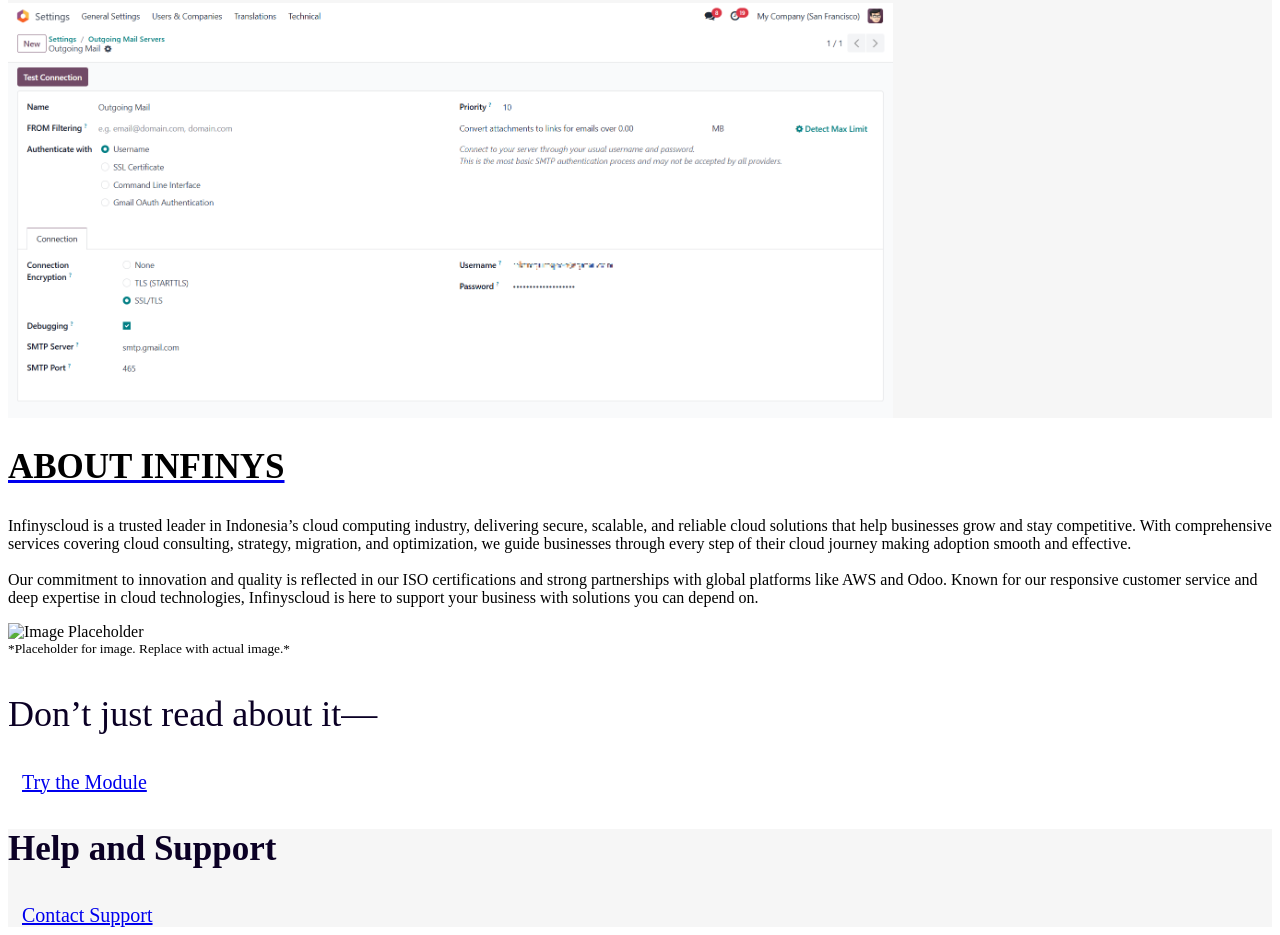
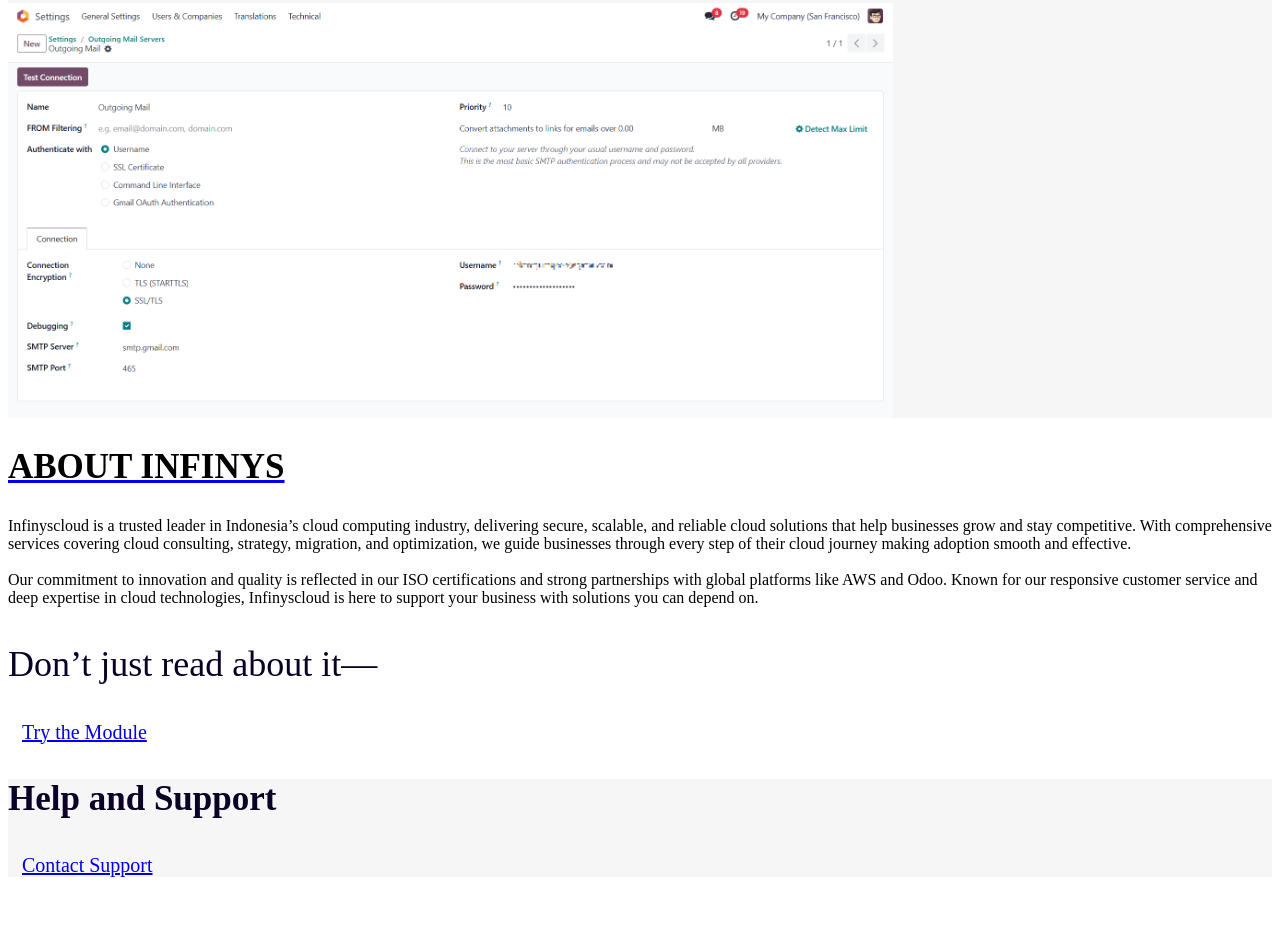
Before and after one commit to InfinysCloud/infinys_mailinglist_contact, a plain HTML site: page infinys_mailinglist_contact/static/description/index.html in a window 1280 px wide. Shown: the part 3293-4228 px from the top of the page. After the commit the page ends 4178 px from the top, so only its background shows below. Drawn offline with Linux system fonts and the light colour scheme.

Commit message:
Add files via upload

```diff
--- a/infinys_mailinglist_contact/static/description/index.html
+++ b/infinys_mailinglist_contact/static/description/index.html
@@ -138,12 +138,7 @@
                     and deep expertise in cloud technologies, Infinyscloud is here to support your business with
                     solutions you can depend on.
                 </p>
-                <p class="text-center mt-4">
-                    <img src="placeholder_infinys_image.png" alt="Image Placeholder"
-                        class="img-fluid img-thumbnail" style="max-width: 600px;">
-                    <br>
-                    <small class="text-muted">*Placeholder for image. Replace with actual image.*</small>
-                </p>
+
             </div>
         </div>
     </section>
```
